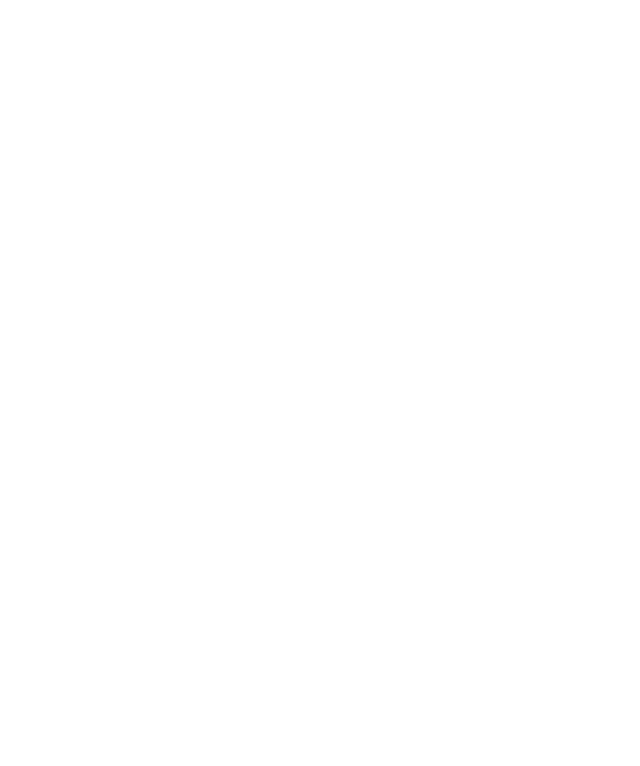
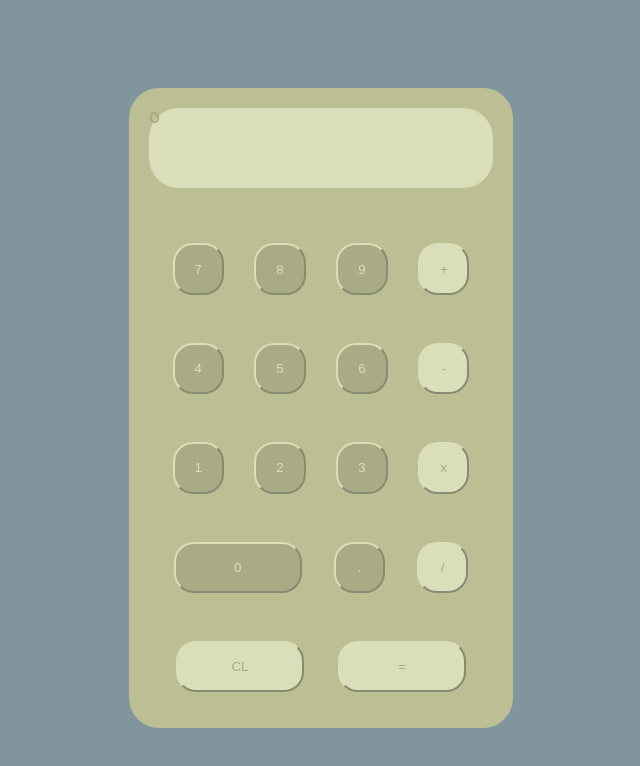
Before and after one commit to LaraOLuzeiro/validation-js, a plain HTML site: page index.html in a window 1280 px wide. Shown: the whole page, without its empty margins (319-959 px from the left). Drawn offline with Linux system fonts and the light colour scheme.

Commit message:
html e css feitos

```diff
--- a/index.html
+++ b/index.html
@@ -5,8 +5,38 @@
     <meta http-equiv="X-UA-Compatible" content="IE=edge">
     <meta name="viewport" content="width=device-width, initial-scale=1.0">
     <title>Calculadora</title>
+    <link rel="stylesheet" href="style.css">
 </head>
 <body>
-
+    <div class="calculadora">
+        <div id="visor">0</div>
+        <div id="linha1" class="linhas">
+            <button class="btn-numero">7</button>
+            <button class="btn-numero">8</button>
+            <button class="btn-numero">9</button>
+            <button class="btn-operacao">+</button>
+        </div>
+        <div id="linha2" class="linhas">
+            <button class="btn-numero">4</button>
+            <button class="btn-numero">5</button>
+            <button class="btn-numero">6</button>
+            <button class="btn-operacao">-</button>
+        </div>
+        <div id="linha3" class="linhas">
+            <button class="btn-numero">1</button>
+            <button class="btn-numero">2</button>
+            <button class="btn-numero">3</button>
+            <button class="btn-operacao">x</button>
+        </div>
+        <div id="linha4" class="linhas">
+            <button class="btn-numero flexgrow1">0</button>
+            <button class="btn-numero flexgrow0">.</button>
+            <button class="btn-operacao flexgrow0">/</button>
+        </div>
+        <div id="linha5" class="linhas">
+            <button class="btn-operacao flexgrow1">CL</button>
+            <button class="btn-operacao flexgrow1">=</button>
+        </div>
+    </div>
 </body>
 </html>
--- a/style.css
+++ b/style.css
@@ -0,0 +1,63 @@
+@import url('https://fonts.googleapis.com/css2?family=Montserrat:wght@600&display=swap');
+
+body{
+    display: flex;
+    background-color: #81959D;
+    justify-content: center;
+    font-family: 'Montserrat', sans-serif;
+}
+
+.calculadora{
+    margin-top: 10vh;
+    width: 30vw;
+    height: 80vh;
+    display: flex;
+    flex-wrap: wrap;
+    justify-content: center;
+    background-color: #BCBF93;
+    border-radius: 30px;
+}
+
+.linhas{
+    margin: 1vw;
+    width: 50vw;
+    display: flex;
+    flex-wrap: wrap;
+    justify-content: space-evenly;
+}
+
+#visor{
+    width: 100%;
+    height: 10vh;
+    margin: 20px;
+    border-radius: 30px;
+    background-color: #DADFBA;
+    color: #A8AB83;
+}
+
+.btn-numero{
+    height: 4vw;
+    width: 4vw;
+    background-color: #A8AB83;
+    border-color: #DADFBA;
+    border-radius: 20px;
+    color: #DADFBA;
+}
+
+.btn-operacao{
+    height: 4vw;
+    width: 4vw;
+    background-color: #DADFBA;
+    border-color: #DADFBA;
+    border-radius: 20px;
+    color: #A8AB83;
+}
+
+.flexgrow1{
+    width: 10vw;
+
+}
+
+.flexgrow0{
+
+}
```
